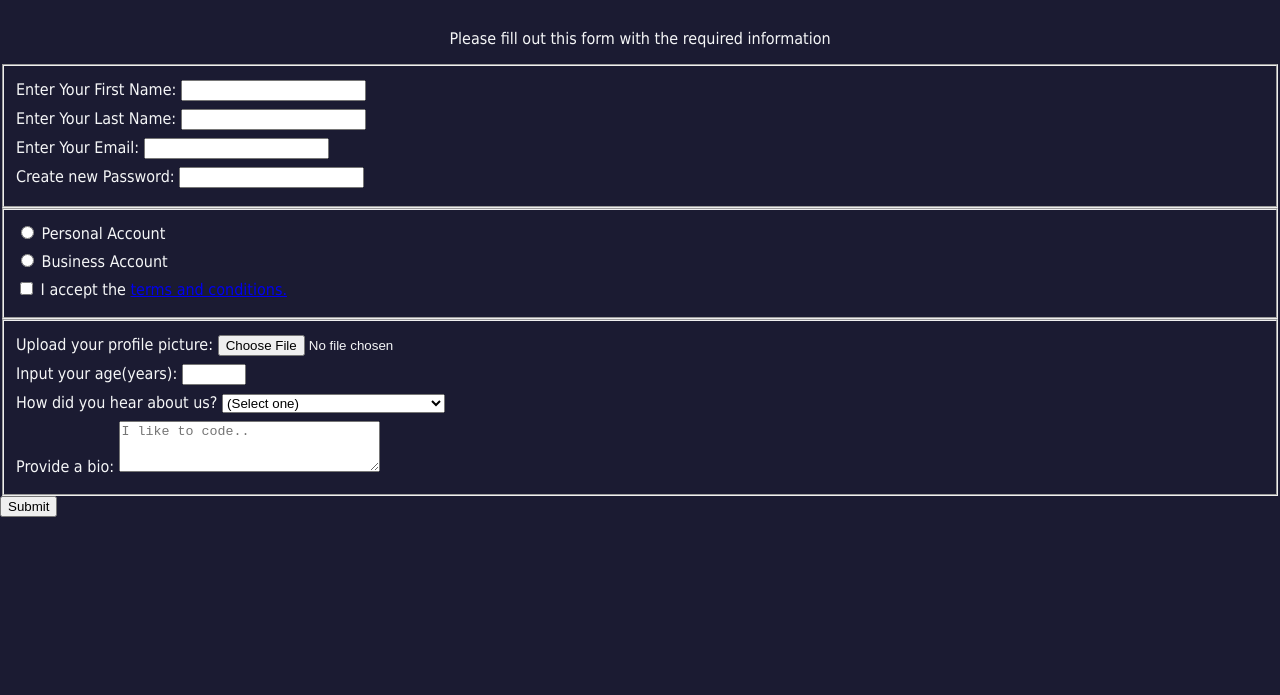
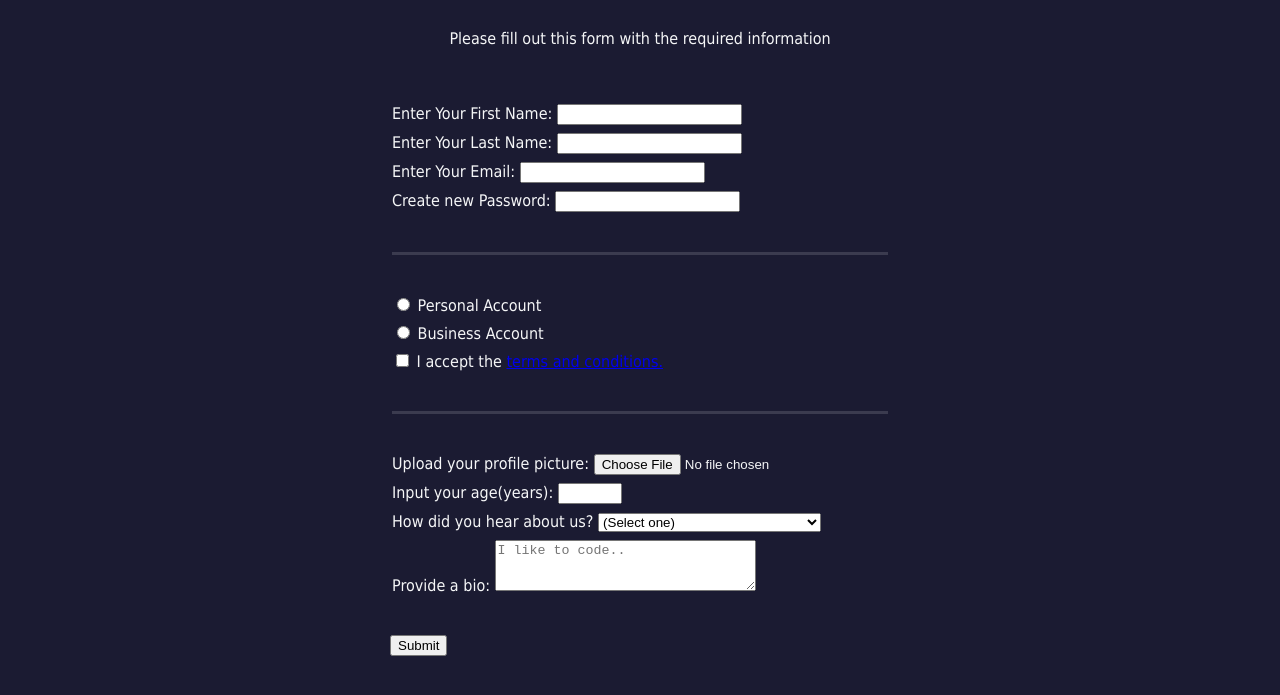
Before and after one commit to vicgals/freecode, a plain HTML site: page index.html in a window 1280 px wide. Shown: the part 73-768 px from the top of the page. Drawn offline with Linux system fonts and the light colour scheme.

Commit message:
add a pseudo class to select all but not the last on fieldset element

```diff
--- a/styles.css
+++ b/styles.css
@@ -17,3 +17,19 @@ h1, p {
   margin: 1em auto;
   text-align: center;
 }
+
+form {
+  margin: 0 auto;
+  max-width: 500px;
+  min-width: 300px;
+  width: 60vw;
+}
+
+fieldset {
+  border: none;
+  padding: 2rem 0;
+}
+
+fieldset:not(:last-of-type) {
+  border-bottom: 3px solid #3b3b4f;
+}
```
